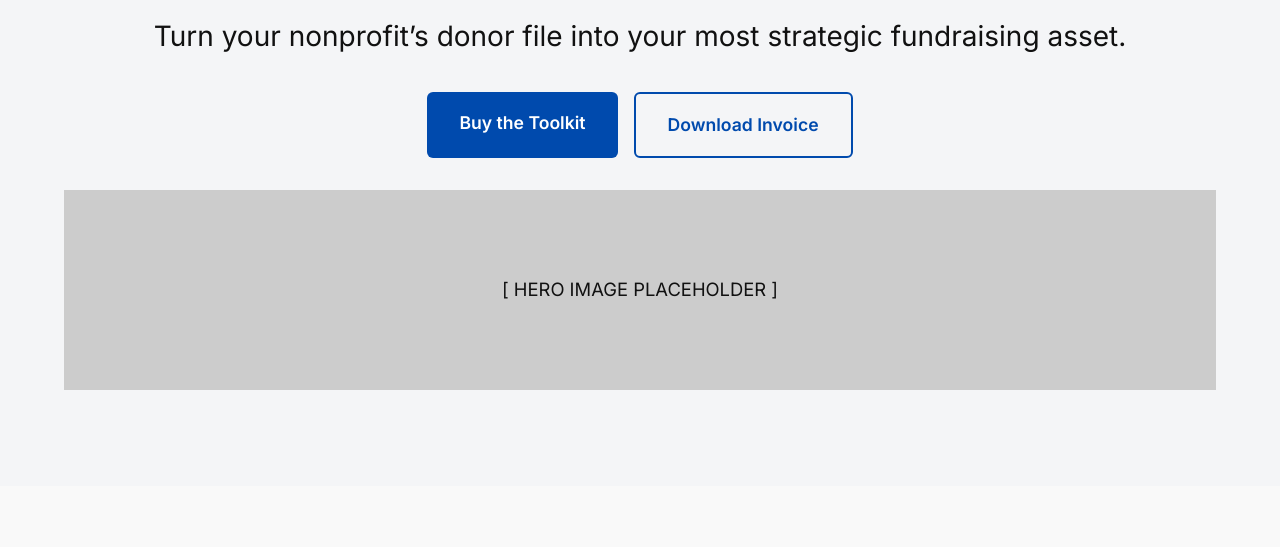
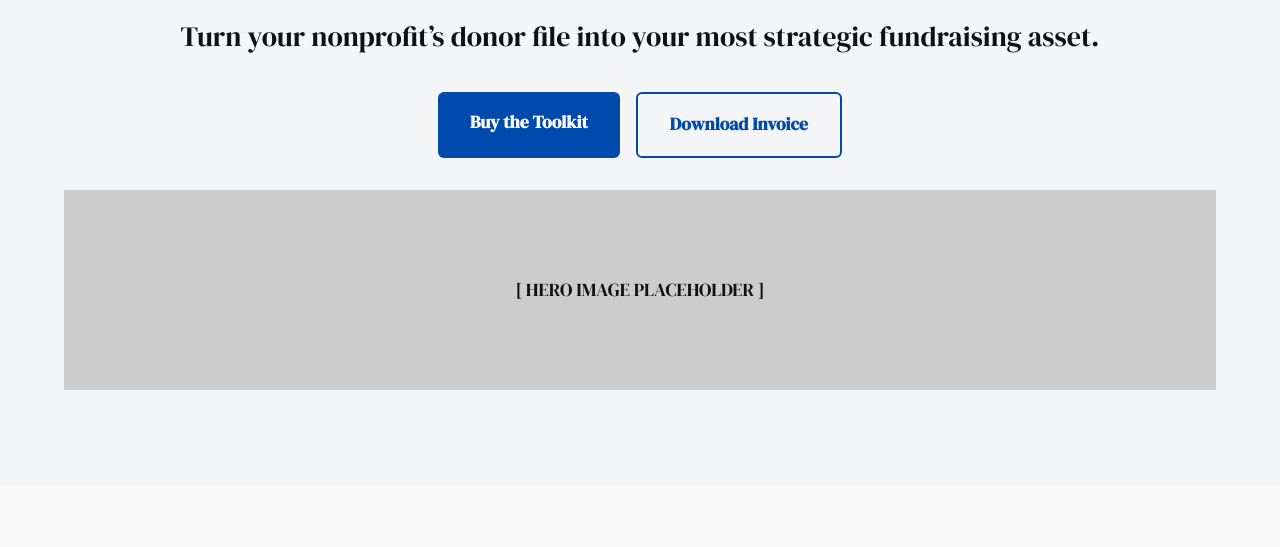
Before and after one commit to benmohler/giving-report-toolkit, a plain HTML site: page index.html in a window 1280 px wide. Shown: the part 253-800 px from the top of the page. Drawn offline with Linux system fonts and the light colour scheme.

Commit message:
Update styles.css

```diff
--- a/styles.css
+++ b/styles.css
@@ -5,7 +5,7 @@
   padding: 0;
 }
 body {
-  font-family: 'Inter', sans-serif;
+  font-family: 'DM Serif Display', serif;
   background: #ffffff;
   color: #111;
   line-height: 1.7;
```
